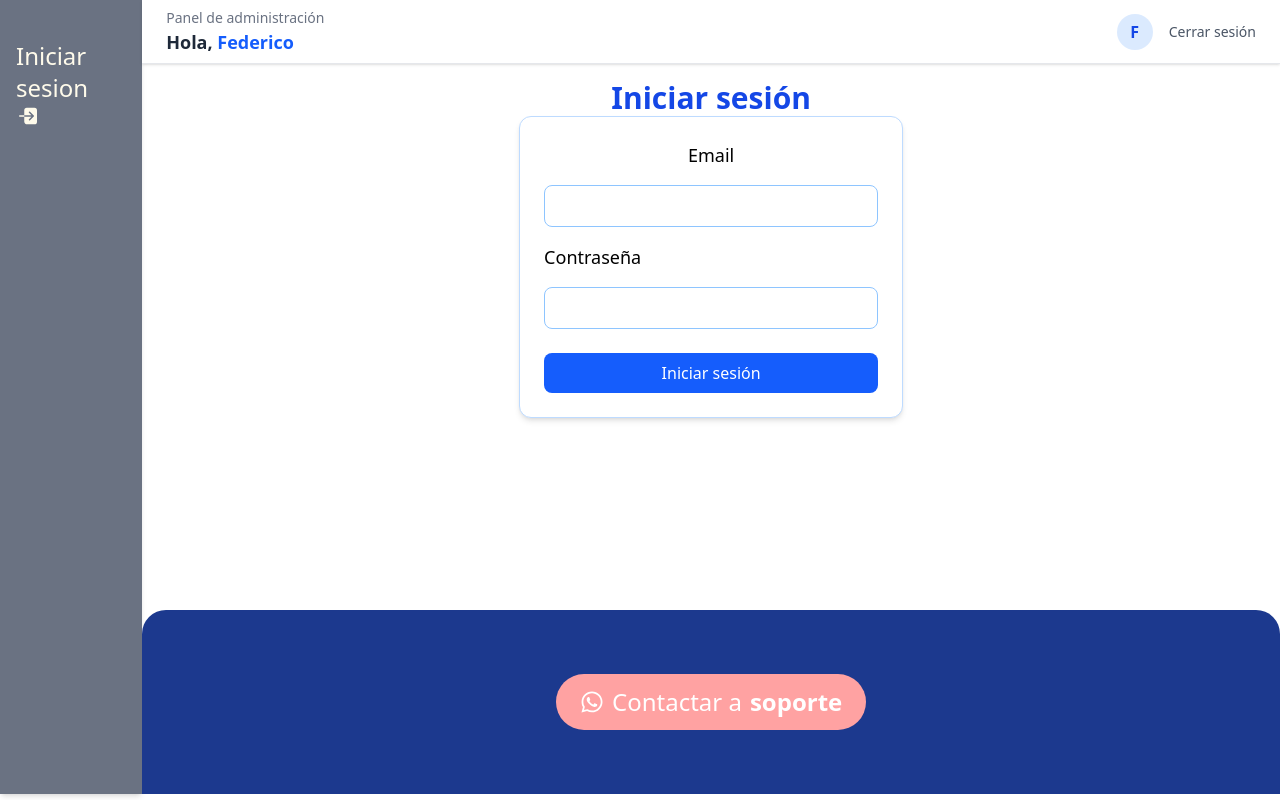
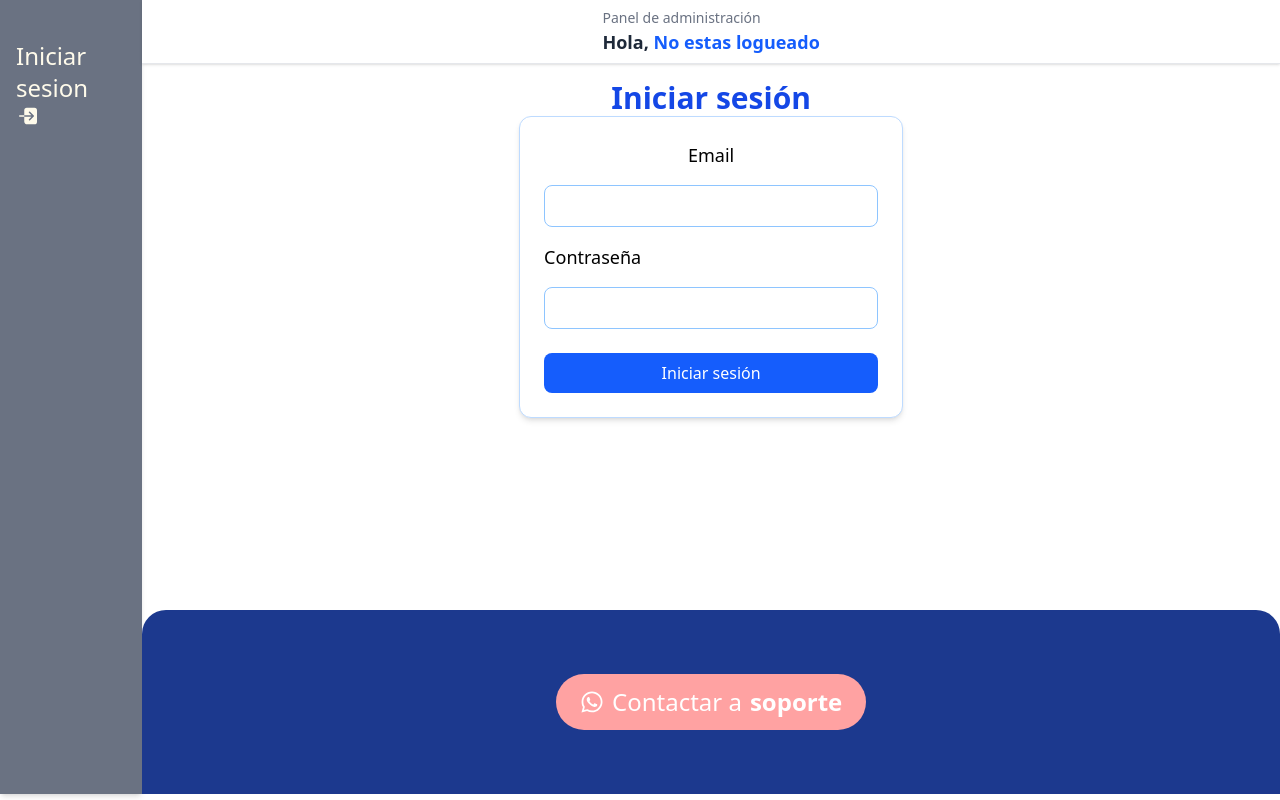
Before and after one commit to Tropiane/baseFE, a React (Vite) app in the folder frontend/: page /login in a window 1280 px wide. Built offline with nearby package versions, Linux system fonts and the light colour scheme; a web font is replaced by a local one.

Commit message:
Modificamos userContext para traer datos de usuario desde backend, los asociamos a Header

```diff
--- a/frontend/src/components/pages/Login.tsx
+++ b/frontend/src/components/pages/Login.tsx
@@ -38,9 +38,9 @@ export const Login = ()=>{
         showLoginAlert("Inicio de sesion exitoso", "success");
         setToken(res.accessToken);
         localStorage.setItem("refreshToken", res.refreshToken);
-        setUser("authenticated");
+        setUser(res.user);
 
-        setTimeout(() => location.href = "/tickets-manager", 2000);
+        // setTimeout(() => location.href = "/tickets-manager", 2000);
     }
     return(
 <div className=" flex flex-col items-center justify-center p-4 mb-20">
--- a/frontend/src/hooks/UserContext.tsx
+++ b/frontend/src/hooks/UserContext.tsx
@@ -1,22 +1,22 @@
 import React from "react";
 
-// interface User{
-//     id: string;
-//     name: string;
-//     email: string;
-//     role?: string
-// }
+export interface User{
+    id: string;
+    name: string;
+    email: string;
+    role?: string
+}
 
 interface UserContextType{
-    user: string | null;
-    setUser: (user: string | null)=> void;
+    user: User | null;
+    setUser: (user: User | null)=> void;
     logout: ()=> void;
     token: string | null,
     setToken: (token: string) => void
 }
 
 export const UserContext = React.createContext<UserContextType>({
-    user:null,
+    user: null,
     setUser: ()=>{},
     logout: ()=>{},
     token: null,
--- a/frontend/src/layouts/header/navBar.tsx
+++ b/frontend/src/layouts/header/navBar.tsx
@@ -54,7 +54,7 @@ function NavBar({ isFooter }: { isFooter: boolean }) {
   }
 
   return (
-    <aside className="hidden md:flex flex-col w-20 bg-white border-r border-gray-200 shadow-sm items-center py-6 gap-8">
+    <aside className="hidden md:flex flex-col w-20 bg-white border-r rounded-2xl border-gray-200 shadow-sm items-center py-6 gap-8">
 
       {enlaces.map(e => (
         <NavLink
--- a/frontend/src/layouts/section/Section.tsx
+++ b/frontend/src/layouts/section/Section.tsx
@@ -1,4 +1,26 @@
+import { useContext } from "react";
+import { UserContext } from "../../hooks/UserContext";
+
 export const Section = () => {
+  const {user} = useContext(UserContext);
+
+  if (!user) {
+    return (
+    <section className="w-full h-16 bg-white border-b border-gray-200 shadow-sm px-6 flex items-center justify-center">
+
+      {/* Saludo */}
+      <div className="flex flex-col">
+        <span className="text-sm text-gray-500">
+          Panel de administración
+        </span>
+        <h1 className="text-lg font-semibold text-gray-800">
+          Hola, <span className="text-blue-600">No estas logueado</span>
+        </h1>
+      </div>
+
+    </section>
+  );
+  }
   return (
     <section className="w-full h-16 bg-white border-b border-gray-200 shadow-sm px-6 flex items-center justify-between">
 
@@ -8,7 +30,7 @@ export const Section = () => {
           Panel de administración
         </span>
         <h1 className="text-lg font-semibold text-gray-800">
-          Hola, <span className="text-blue-600">Federico</span>
+          Hola, <span className="text-blue-600">{user?.name || "No logueado"}</span>
         </h1>
       </div>
 
@@ -17,7 +39,7 @@ export const Section = () => {
 
         {/* Avatar (placeholder) */}
         <div className="w-9 h-9 rounded-full bg-blue-100 flex items-center justify-center text-blue-700 font-semibold">
-          F
+          {user?.name?.charAt(0)}
         </div>
 
         {/* Logout */}
--- a/frontend/src/providers/UserProvider.tsx
+++ b/frontend/src/providers/UserProvider.tsx
@@ -1,10 +1,10 @@
 import React, { useEffect, useState } from "react";
 
-import { UserContext } from "../hooks/UserContext";
+import { UserContext, type User } from "../hooks/UserContext";
 import { setAccessToken } from "../utils/auth.token";
 
 export const UserProvider = ({children}: {children: React.ReactNode})=>{
-    const [user, setUser] = useState<string | null>(null);
+    const [user, setUser] = useState<User | null>(null);
     const [token, setTokenState] = useState<string | null>(null);
     const logout = ()=>{
         setUser(null)
@@ -16,9 +16,13 @@ export const UserProvider = ({children}: {children: React.ReactNode})=>{
     }
 
     useEffect(()=>{
-        const user = localStorage.getItem('user')
-        if(user){
-            setUser(user)
+        const userStr = localStorage.getItem('user')
+        if(userStr){
+            try {
+                setUser(JSON.parse(userStr))
+            } catch {
+                setUser(null)
+            }
         }
     }, [])
 
--- a/frontend/src/utils/backendUserConnection.ts
+++ b/frontend/src/utils/backendUserConnection.ts
@@ -10,8 +10,9 @@ const login = async (data: User)=>{
             email: data.email,
             password: data.password
         });
+        console.log(res.data.rest);
 
-        return {accessToken: res.data.accessToken, refreshToken: res.data.refreshToken};
+        return {accessToken: res.data.accessToken, refreshToken: res.data.refreshToken, user: res.data.rest};
     } catch (error) {
         console.log(error);
         return 500
```
